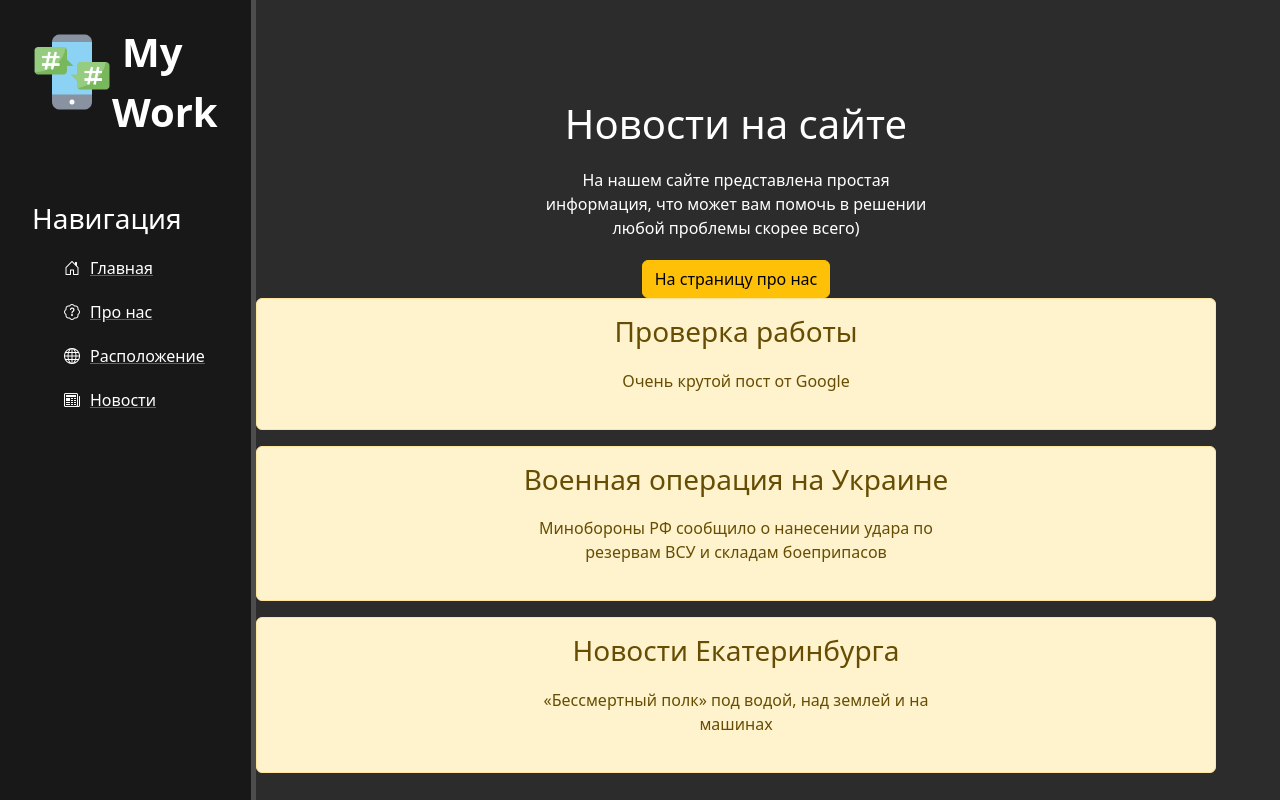
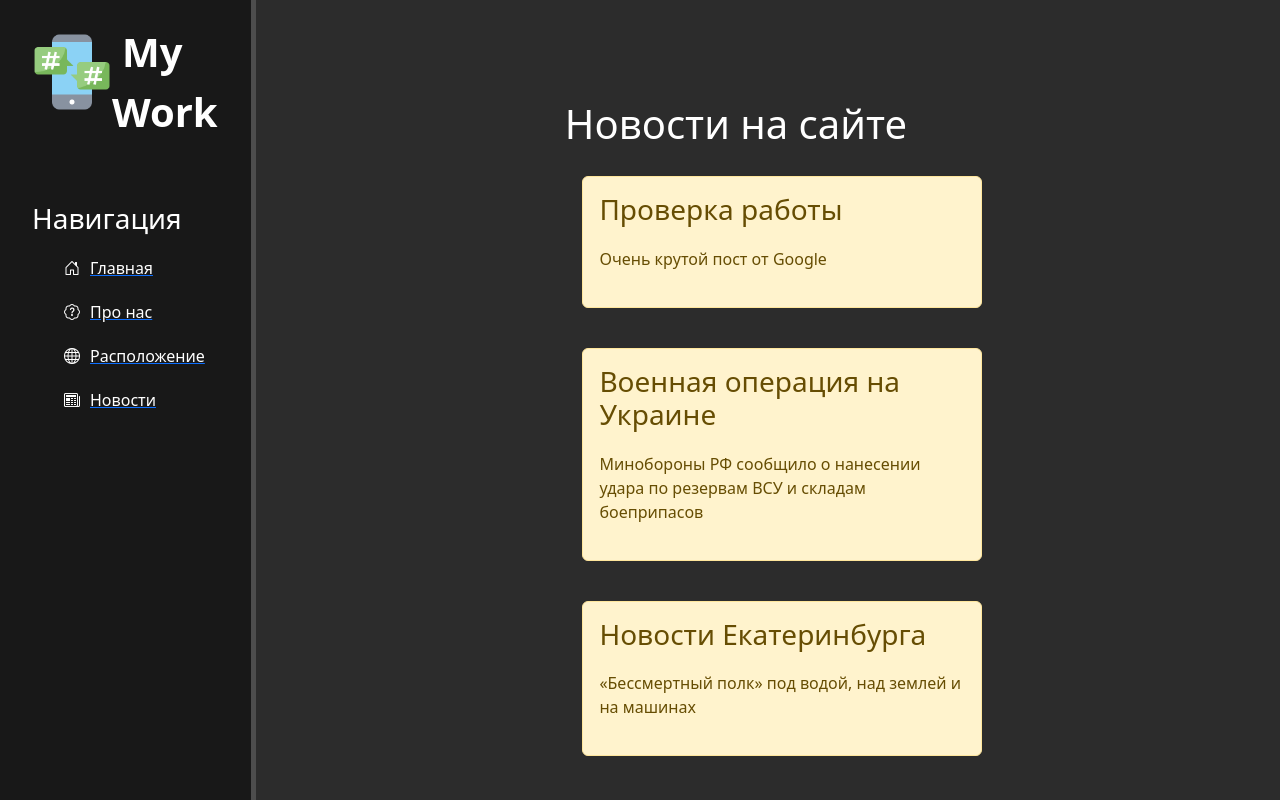
Before and after one commit to AlexTer59/test_case, a Django app: page /news/ in a window 1280 px wide. Run offline with Django 4.2, Linux system fonts and the light colour scheme; data comes from the database, SQL or seed files in the repository.

Commit message:
added styles for news

```diff
--- a/test_case/main/static/main/css/main.css
+++ b/test_case/main/static/main/css/main.css
@@ -59,5 +59,12 @@ main .features {
 }
 
 main .features h1 {font-size 50px;}
+main .features p {max-width: 400px; margin: 20px auto}
 
-main .features p {max-width: 400px; margin: 20px auto}
+.alert-warning {
+    float:left;
+    clear: both;
+    width: 400px;
+    margin: 20px 34%;
+    text-align: left;
+}
--- a/test_case/news/templates/news/news_home.html
+++ b/test_case/news/templates/news/news_home.html
@@ -5,14 +5,11 @@
 {% block content %}
     <div class="features">
         <h1>Новости на сайте</h1>
-        <p>На нашем сайте представлена простая информация, что может вам помочь в решении любой проблемы скорее всего)</p>
-        <button class="btn btn-warning">На страницу про нас</button>
 
         {% for el in news %}
             <div class="alert alert-warning">
                 <h3>{{ el.title }}</h3>
                 <p>{{ el.anons }}</p>
-
             </div>
         {% endfor %}
     </div>
```
